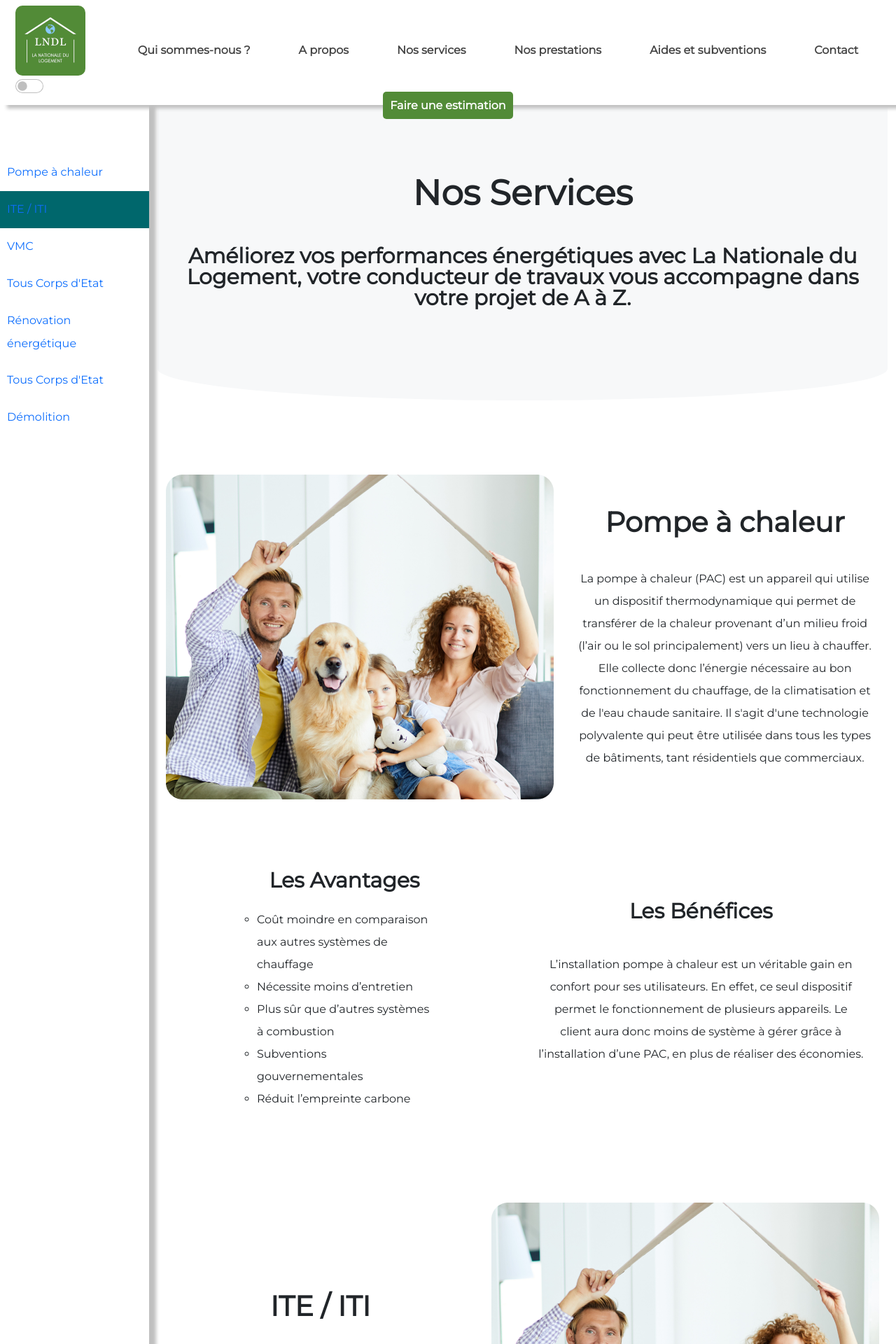
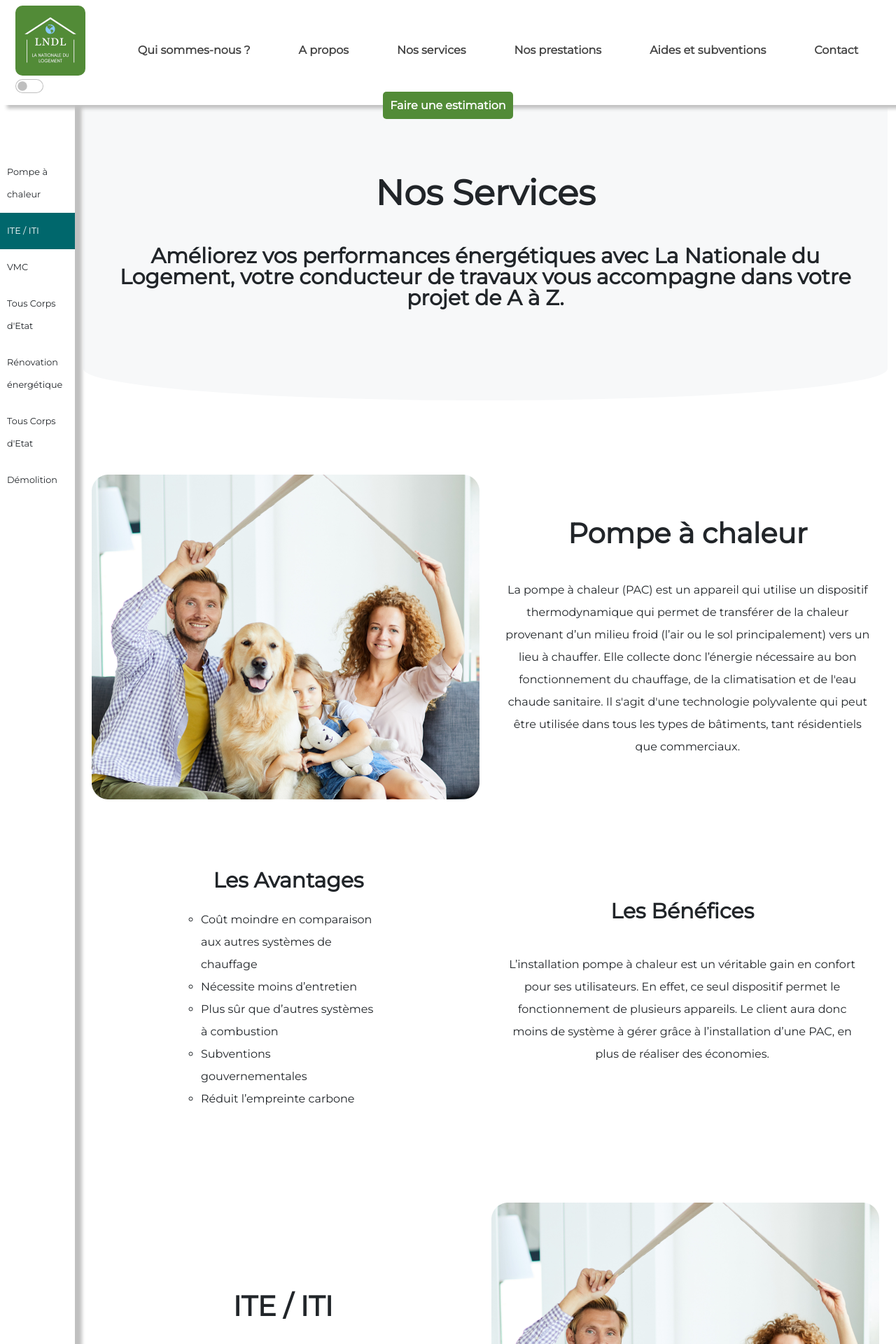
Before and after one commit to Visalinthan/site-lndl_v2, a PHP site: page /services.php in a window 1280 px wide. Shown: the top 1920 px of the page at 70% size. Run offline with PHP 8.4, Linux system fonts and the light colour scheme.

Commit message:
sous menu serv

```diff
--- a/qsn.php
+++ b/qsn.php
@@ -27,8 +27,8 @@
                 <li>Nos références</li>
             </ul>
         </div>
-        <div class="col-md-11" >
-            <div  class="bloc">
+        <div class="col-md-11">
+            <div class="bloc">
                 <div class="row" id="bloc_1">
                     <div class="col text part">
                         <h1>Notre histoire</h1>
@@ -74,7 +74,7 @@
                 </div>
             </div>
 
-            <div id="equipe" class="bloc" >
+            <div id="equipe" class="bloc">
                 <div class="row">
                     <div class="line"></div>
                     <div class="col-md-12">
--- a/services.php
+++ b/services.php
@@ -13,18 +13,18 @@
 
     <?php include("module/nav.php"); ?>
     <main id="services" class="container row">
-        <div id="sous-menu" class="col-md-2">
+        <div id="sous-menu" class="col-md-1">
             <ul>
-                <li class="part"><a href="#pac">Pompe à chaleur</a></li>
-                <li class="part"><a href="#ite">ITE / ITI</a></li>
-                <li class="part"><a href="#vmc">VMC</a></li>
-                <li class="part"><a href="#tce">Tous Corps d'Etat</a></li>
-                <li class="pro"><a href="#renov">Rénovation énergétique</a></li>
-                <li class="pro"><a href="#tce2">Tous Corps d'Etat</a></li>
-                <li class="pro"><a href="#demol">Démolition</a></li>
+                <li class="part">Pompe à chaleur</li>
+                <li class="part">ITE / ITI</li>
+                <li class="part">VMC</li>
+                <li class="part">Tous Corps d'Etat</li>
+                <li class="pro">Rénovation énergétique</li>
+                <li class="pro">Tous Corps d'Etat</li>
+                <li class="pro">Démolition</li>
             </ul>
         </div>
-        <div class="col-md-10">
+        <div class="col-md-11">
 
             <div class="bloc part">
 
```
Lines whose indentation alone changed are shown as unchanged.
